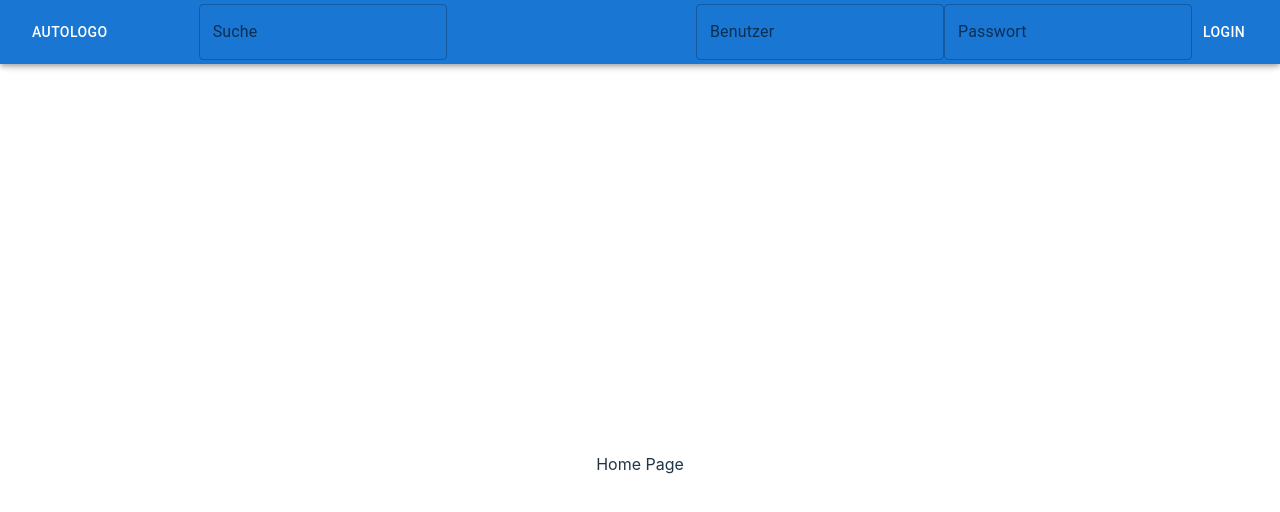
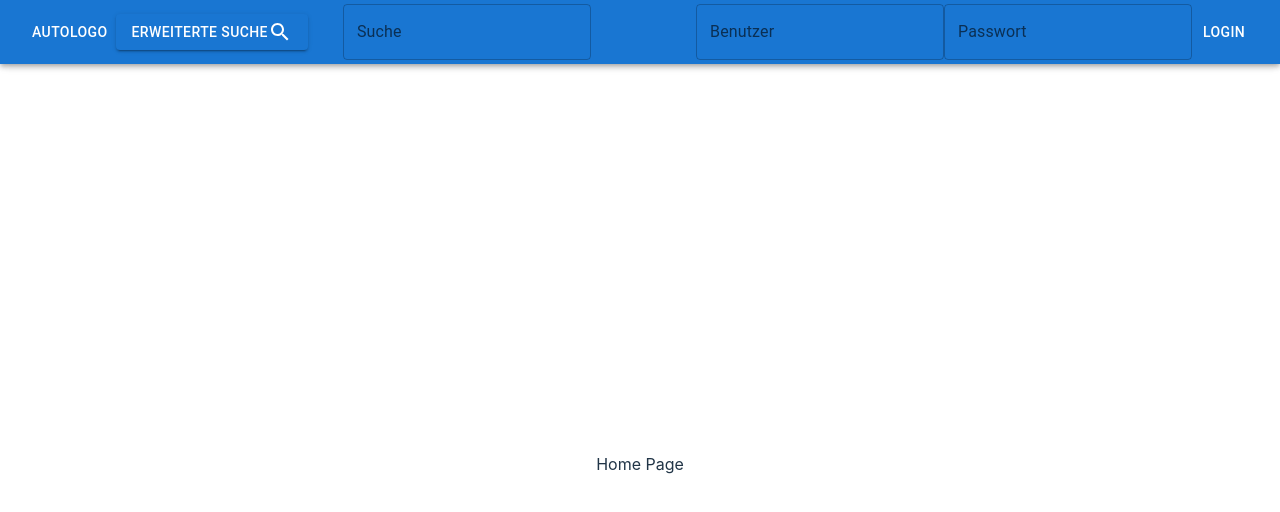
Before and after one commit to nivek023/autoweb, a React (Vite) app: page / in a window 1280 px wide. Shown: the top 512 px of the page. Built offline with nearby package versions, Linux system fonts and the light colour scheme.

Commit message:
searchbutton to direct to the searchpage

```diff
--- a/src/components/header/Navbar.jsx
+++ b/src/components/header/Navbar.jsx
@@ -1,6 +1,7 @@
 import { AppBar, Toolbar, Button, Typography, TextField } from "@mui/material";
 import { styled } from "@mui/system";
 import { useNavigate } from "react-router-dom";
+import SearchIcon from '@mui/icons-material/Search';
 
 const Navbar = () => {
   const Grow = styled("div")({
@@ -11,8 +12,12 @@ const Navbar = () => {
     navigate("/");
   };
 
+  const handleSearchClick = () => {
+    navigate("/search");
+  };
+
   const handleLoginClick = () => {
-    navigate("/search");
+    navigate("/login");
   };
 
   return (
@@ -20,6 +25,9 @@ const Navbar = () => {
       <Toolbar>
         <Button onClick={handleLogoClick} color="inherit">
           AutoLogo
+        </Button>
+        <Button onClick={handleSearchClick} variant="contained" color="primary">
+          Erweiterte Suche <SearchIcon />
         </Button>
         <Typography variant="h6" component="div" sx={{ flexGrow: 1 }}>
           <TextField
@@ -46,7 +54,9 @@ const Navbar = () => {
             color="secondary"
           />
         </Typography>
-        <Button onClick={handleLoginClick} color="inherit">Login</Button>
+        <Button onClick={handleLoginClick} color="inherit">
+          Login
+        </Button>
       </Toolbar>
     </AppBar>
   );
```
